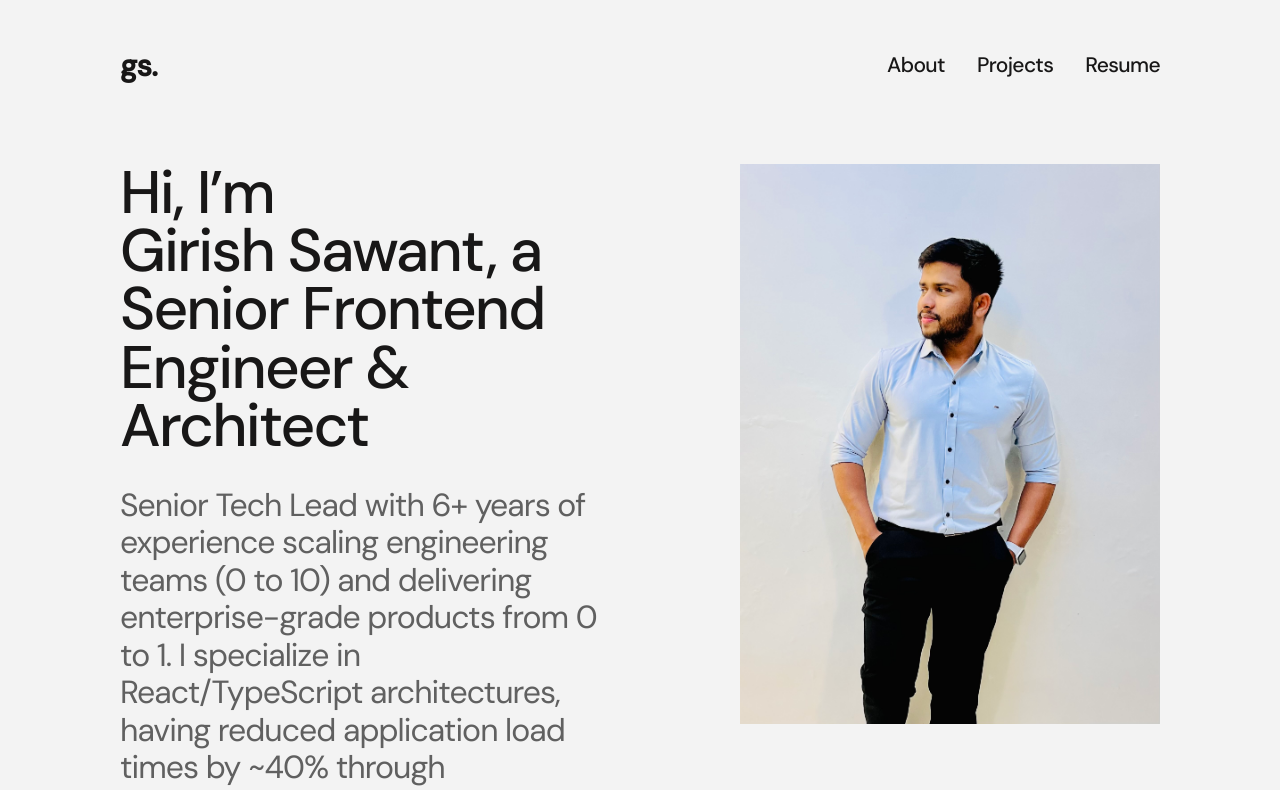
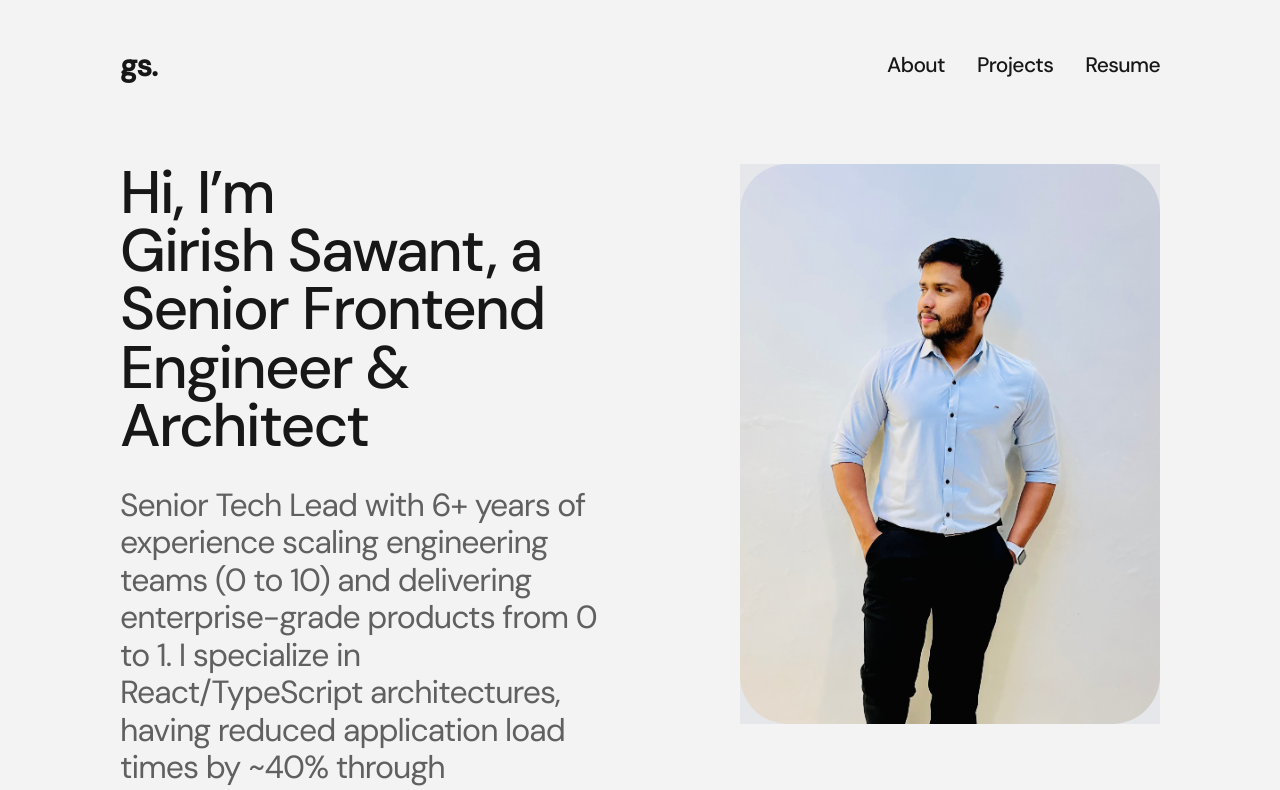
Before and after one commit to girishsawant999/portfolio-website-v2, a Next.js app: page / in a window 1280 px wide. Shown: the top 790 px of the page. Built offline with nearby package versions, Linux system fonts and the light colour scheme.

Commit message:
Update page.tsx

```diff
--- a/src/app/page.tsx
+++ b/src/app/page.tsx
@@ -153,7 +153,7 @@ export default function Home() {
               src="/images/profile.jpeg"
               alt="Profile picture of Girish Sawant"
               fill
-              className="object-cover dark:brightness-75 opacity-0 blur-md scale-110"
+              className="object-cover rounded-[3rem] dark:brightness-75 opacity-0 blur-md scale-110"
               priority
               ref={imageRef}
               onLoad={() => {
```
